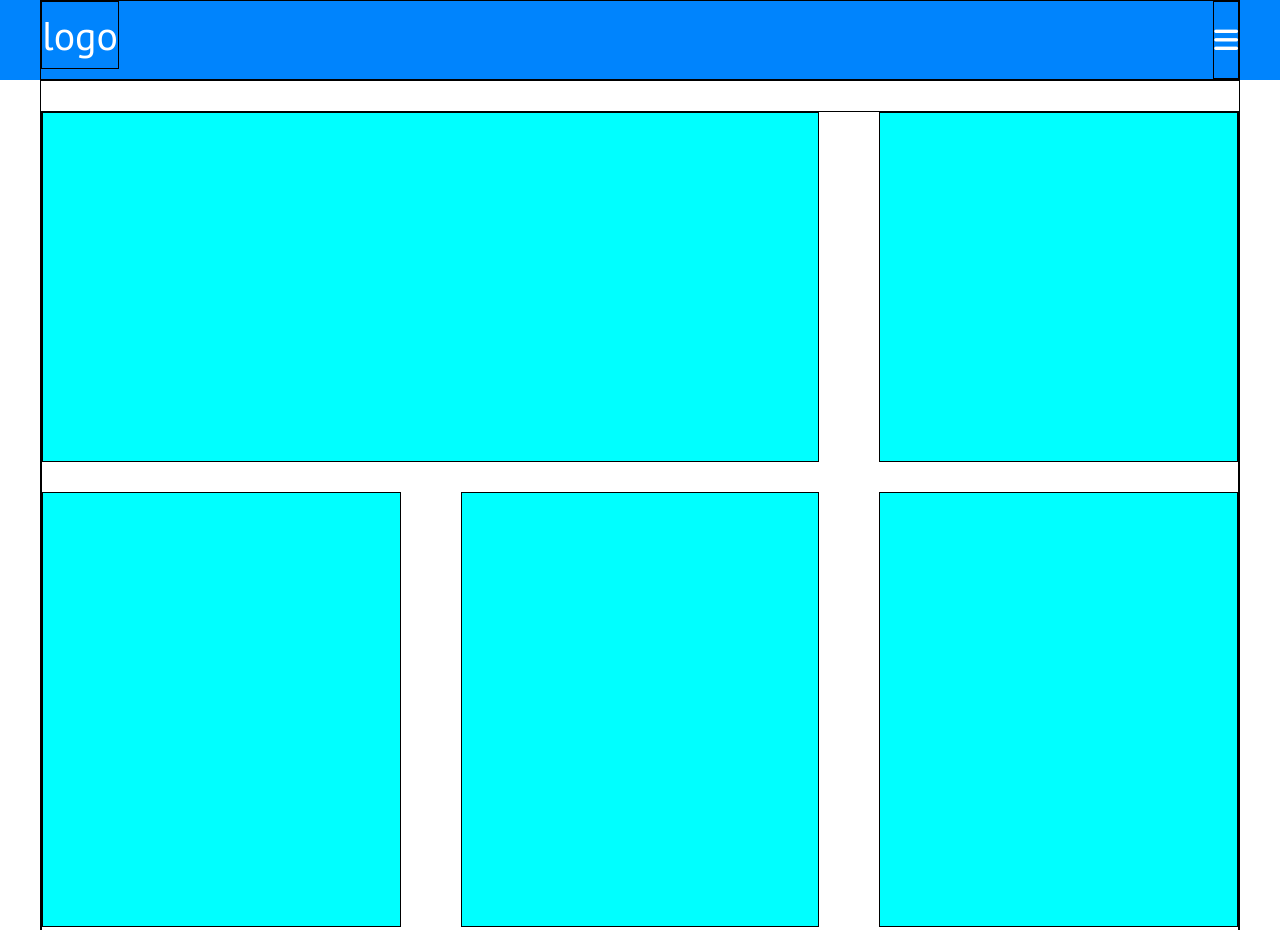
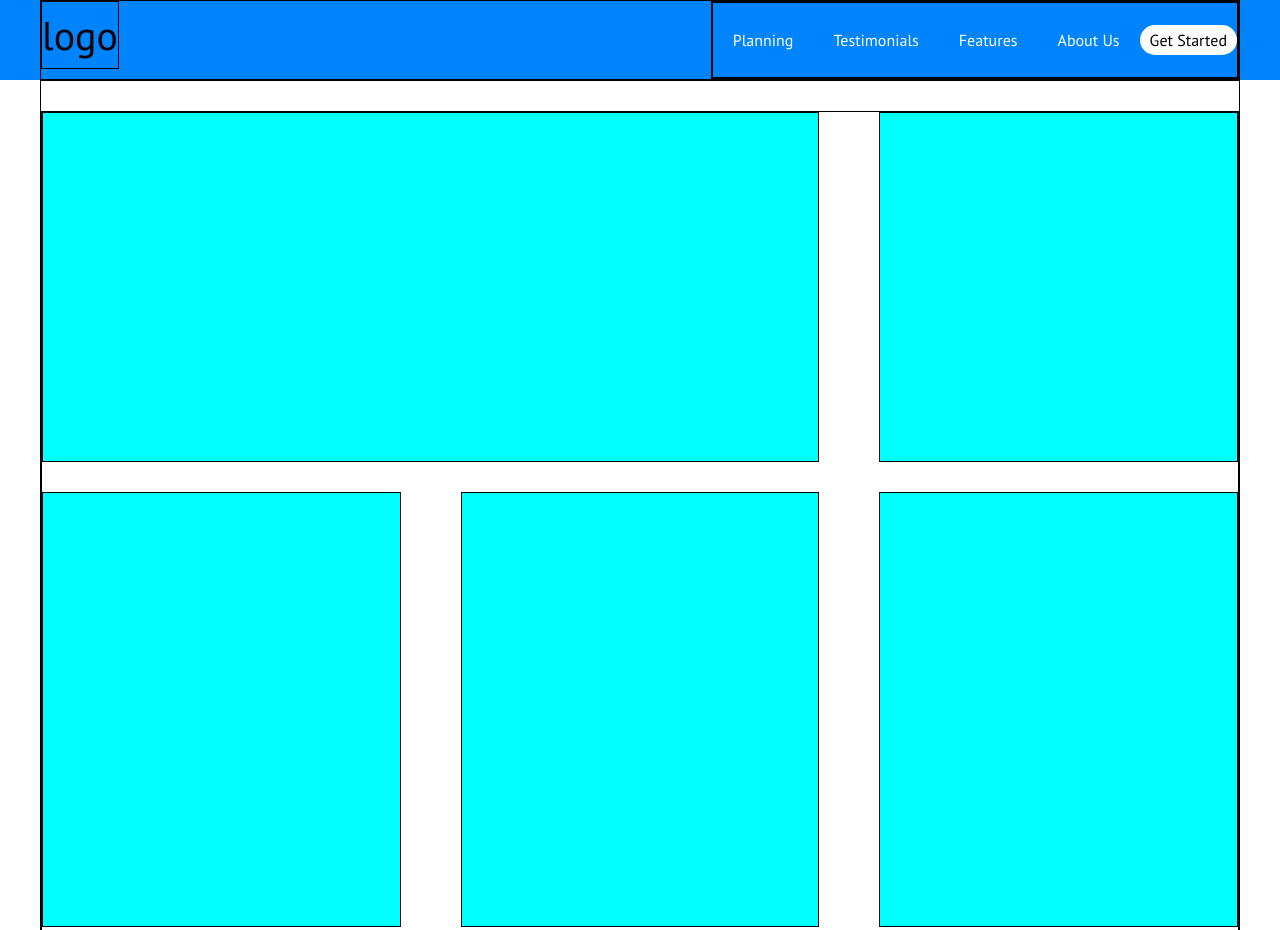
Before and after one commit to marroccuandrea/htmlcss-responsive-layout, a plain HTML site: page index.html in a window 1280 px wide. Shown: the top 930 px of the page. Drawn offline with Linux system fonts and the light colour scheme.

Commit message:
[add] menu link desktop

```diff
--- a/css/style.css
+++ b/css/style.css
@@ -45,7 +45,6 @@ body{
     z-index: 999;
     background-color: #0084FD;
     height: 80px;
-    color: white;
 }
 
 .menu-header .container{
@@ -69,15 +68,37 @@ body{
     align-items: center;
 }
 
-.nav-hamburgher a{
+.nav .nav-hamburgher a{
     text-decoration: none;
     color: white;
 }
 
 .nav-desktop{
     display: none;
+}
 
+.nav-desktop ul{
+    height: 100%;
+    list-style: none;
+    align-items: center;
 }
+
+.nav-desktop ul li:not(:last-child){
+    margin: 0 20px;
+}
+
+.nav-desktop ul li a{
+    text-decoration: none;
+    color: white;
+}
+
+.nav-desktop ul li:last-child{
+    color: black;
+    background-color: white;
+    padding: 5px 10px;
+    border-radius: 20px;
+}
+
 /* HEADER  */
 
 /* MAIN  */
@@ -305,6 +326,15 @@ footer .container{
 
 
 @media screen and (min-width:1200px){
+
+    .nav-hamburgher{
+        display: none;
+    }
+
+    .nav-desktop{
+        display: block;
+    }
+
     .row .card-large{
         height: 350px;
     }
--- a/index.html
+++ b/index.html
@@ -31,18 +31,15 @@
 
                      <!-- nav desktop  -->
 
-                     <div class="nav-desktop flex">
-                        <ul>
-                            <li><a href="#"></a></li>
-                            <li><a href="#"></a></li>
-                            <li><a href="#"></a></li>
-                            <li><a href="#"></a></li>
-
+                    <div class="nav-desktop debug">
+                        <ul class="flex debug">
+                            <li><a href="#">Planning</a></li>
+                            <li><a href="#">Testimonials</a></li>
+                            <li><a href="#">Features</a></li>
+                            <li><a href="#">About Us</a></li>
+                            <li><a id="get-started" href="#"></a>Get Started</li>
                         </ul>
-                        <ul>
-                            <li class="get-started"></li>
-                        </ul>
-                     </div>
+                    </div>
 
                      <!-- nav desktop  -->
                 </div>
```
